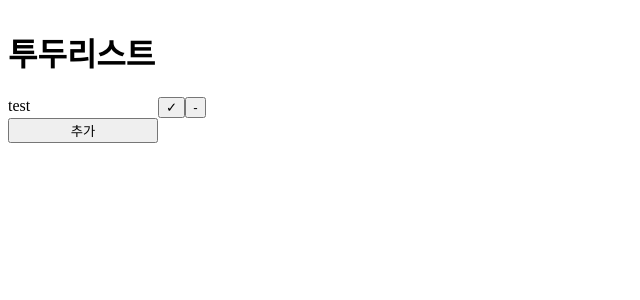
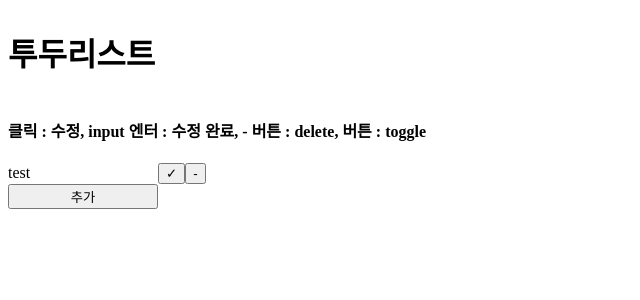
Before and after one commit to DGUHJH/humanscape-test, a React (Create React App) app: page / in a window 1280 px wide. Shown: the top 300 px of the page, without its empty margins (0-640 px from the left). Built offline with nearby package versions, Linux system fonts and the light colour scheme.

Commit message:
Add : Description

```diff
--- a/src/pages/Main/index.tsx
+++ b/src/pages/Main/index.tsx
@@ -15,6 +15,9 @@ const Main = () => {
   return (
     <Styled.Root>
       <Styled.TitleTypo>투두리스트</Styled.TitleTypo>
+      <Styled.DescriptionTypo>
+        클릭 : 수정, input 엔터 : 수정 완료, - 버튼 : delete, 버튼 : toggle
+      </Styled.DescriptionTypo>
       {todo.todoListData?.map((todoData, index: number) => (
         <Todo
           id={todoData.id}
--- a/src/pages/Main/styled.ts
+++ b/src/pages/Main/styled.ts
@@ -8,6 +8,8 @@ export const Root = styled.div`
 
 export const TitleTypo = styled.h1``;
 
+export const DescriptionTypo = styled.h4``;
+
 export const AddButton = styled.button`
   width: 150px;
 `;
```
